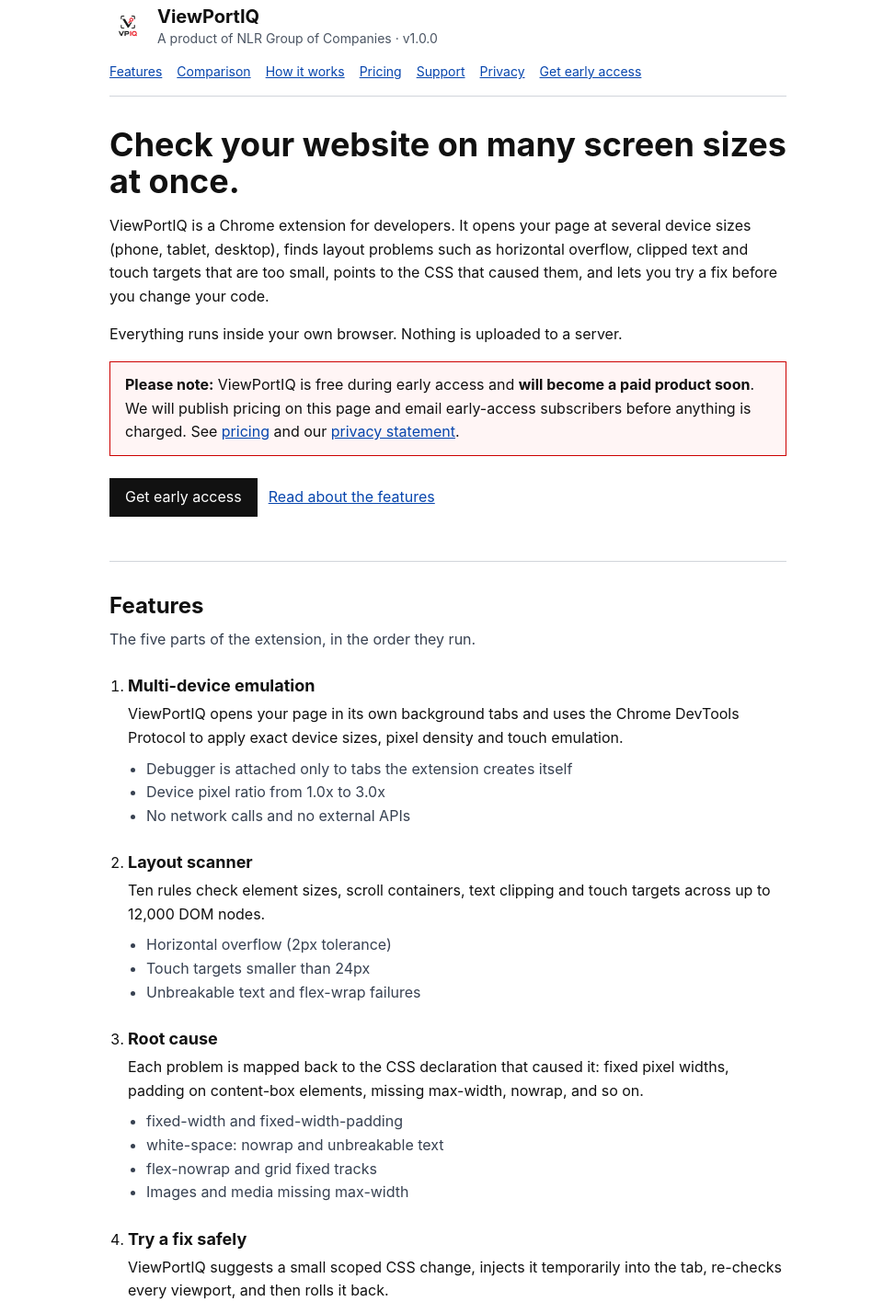
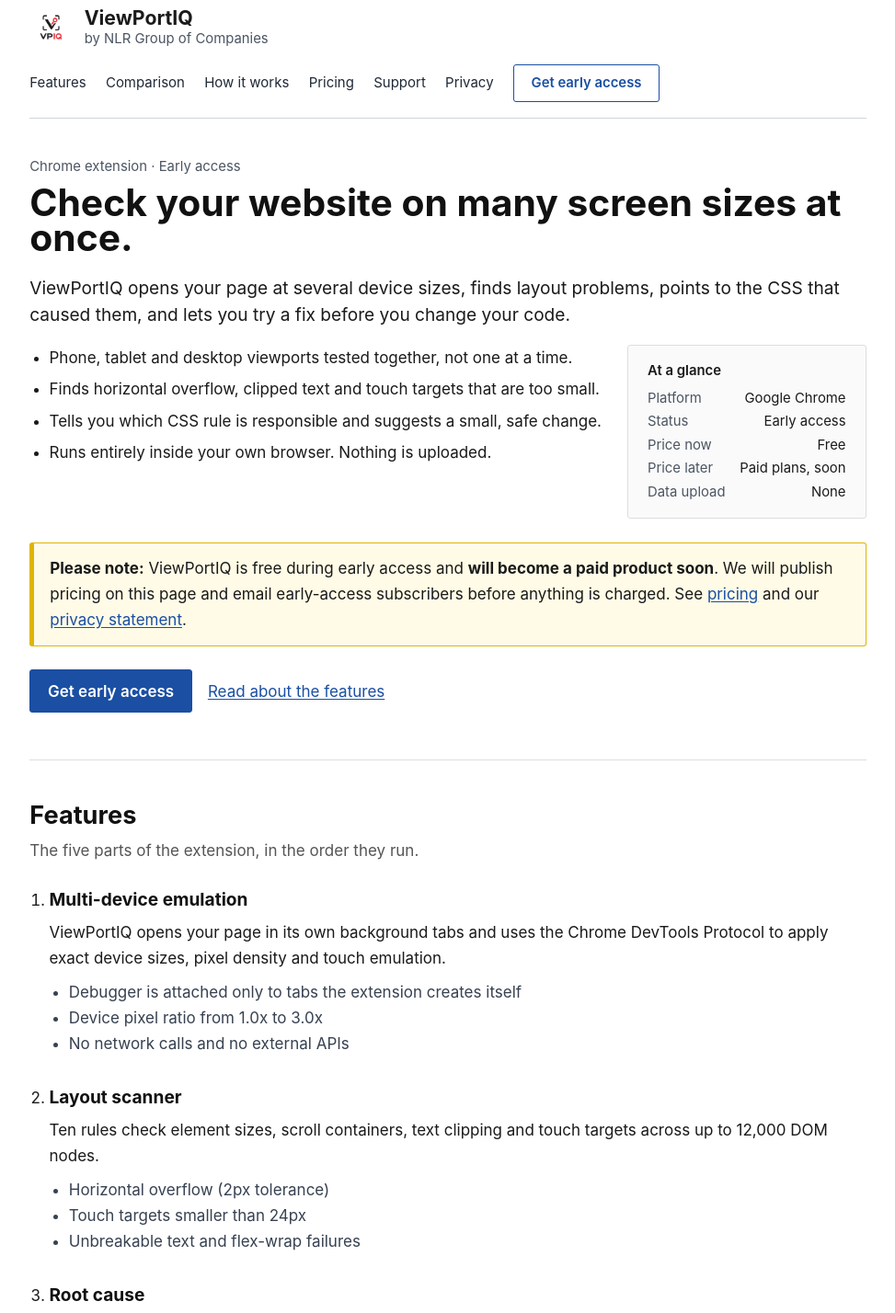
Before and after one commit to NLR-2007/viewportiqnlr, a React (Vite) app: page / in a window 1280 px wide. Shown: the part 20-1448 px from the top of the page at 92% size, without its empty margins (153-1126 px from the left). Built offline with nearby package versions, Linux system fonts and the light colour scheme.

Commit message:
Improve the plain design: typography, header, at-a-glance panel, pricing table, footer
Also scroll to the anchor on first load so direct links like /#pricing work.

Co-Authored-By: Claude Opus 5 <noreply@anthropic.com>

```diff
--- a/src/App.tsx
+++ b/src/App.tsx
@@ -34,11 +34,13 @@ export const App: React.FC = () => {
       }
     };
     window.addEventListener('hashchange', onHashChange);
+    // On a fresh load the browser jumps to the anchor before React has rendered, so do it again now.
+    onHashChange();
     return () => window.removeEventListener('hashchange', onHashChange);
   }, []);
 
   return (
-    <div className="max-w-3xl mx-auto px-4 py-6">
+    <div className="max-w-4xl mx-auto px-5 py-6">
       <Header />
       <main>
         {route === 'privacy' ? (
--- a/src/components/ArchitectureDeck.tsx
+++ b/src/components/ArchitectureDeck.tsx
@@ -29,9 +29,9 @@ const steps = [
 
 export const ArchitectureDeck: React.FC = () => {
   return (
-    <section id="architecture" className="mb-12 border-t border-gray-300 pt-8">
-      <h2 className="text-2xl mb-2">How it works</h2>
-      <p className="mb-6 text-gray-700">
+    <section id="architecture" className="section">
+      <h2 className="section-title">How it works</h2>
+      <p className="section-lead">
         Built for Chrome (Manifest V3). Each step is a separate module.
       </p>
 
--- a/src/components/CtaSection.tsx
+++ b/src/components/CtaSection.tsx
@@ -12,16 +12,12 @@ export const CtaSection: React.FC = () => {
   };
 
   return (
-    <section id="early-access" className="mb-12 border-t border-gray-300 pt-8">
-      <h2 className="text-2xl mb-4">Get early access</h2>
-
-      <p className="mb-4">
-        The Chrome Web Store release is not out yet. Leave your email and we will send you the install
-        link when it is ready, and let you know before pricing starts.
-      </p>
+    <section id="early-access" className="section">
+      <h2 className="section-title">Get early access</h2>
+      <p className="section-lead">Be first to get the install link, and hear about pricing before it starts.</p>
 
       {submitted ? (
-        <p className="border border-gray-400 bg-gray-50 px-4 py-3">
+        <p className="panel">
           Thanks — we have added <strong>{email}</strong> to the list. We will email you when the
           extension is available.
         </p>
--- a/src/components/FeatureShowcase.tsx
+++ b/src/components/FeatureShowcase.tsx
@@ -52,14 +52,14 @@ const features = [
 
 export const FeatureShowcase: React.FC = () => {
   return (
-    <section id="features" className="mb-12 border-t border-gray-300 pt-8">
-      <h2 className="text-2xl mb-2">Features</h2>
-      <p className="mb-6 text-gray-700">The five parts of the extension, in the order they run.</p>
+    <section id="features" className="section">
+      <h2 className="section-title">Features</h2>
+      <p className="section-lead">The five parts of the extension, in the order they run.</p>
 
-      <ol className="list-decimal pl-5 space-y-6">
+      <ol className="list-decimal pl-5 space-y-7">
         {features.map((f) => (
           <li key={f.title}>
-            <h3 className="text-lg mb-1">{f.title}</h3>
+            <h3 className="text-lg mb-1.5">{f.title}</h3>
             <p className="mb-2">{f.description}</p>
             <ul className="list-disc pl-5 text-gray-700">
               {f.details.map((d) => (
--- a/src/components/Footer.tsx
+++ b/src/components/Footer.tsx
@@ -3,18 +3,34 @@ import { PRIVACY_CONTACT_EMAIL } from '../pages/PrivacyStatement';
 
 export const Footer: React.FC = () => {
   return (
-    <footer className="border-t border-gray-300 pt-6 text-sm text-gray-700">
-      <p className="mb-2">
-        <strong>ViewPortIQ</strong> — a Chrome extension by NLR Group of Companies. Free during early
-        access; will become a paid product soon.
-      </p>
+    <footer className="border-t border-gray-300 pt-8 mt-4 text-[15px] text-gray-700">
+      <div className="grid sm:grid-cols-3 gap-8 mb-8">
+        <div className="sm:col-span-1">
+          <p className="font-semibold text-gray-900 mb-1">ViewPortIQ</p>
+          <p className="mb-2">A Chrome extension by NLR Group of Companies.</p>
+          <p className="text-sm">Free during early access. Will become a paid product soon.</p>
+        </div>
 
-      <p className="mb-2">
-        <a href="#/privacy">Privacy statement</a> · <a href="#/support">Support</a> ·{' '}
-        <a href="#pricing">Pricing</a> · <a href={`mailto:${PRIVACY_CONTACT_EMAIL}`}>{PRIVACY_CONTACT_EMAIL}</a>
-      </p>
+        <div>
+          <p className="font-semibold text-gray-900 mb-1">Pages</p>
+          <ul className="list-none p-0 m-0 space-y-1">
+            <li><a href="#features">Features</a></li>
+            <li><a href="#pricing">Pricing</a></li>
+            <li><a href="#/support">Support</a></li>
+            <li><a href="#/privacy">Privacy statement</a></li>
+          </ul>
+        </div>
 
-      <p>© NLR Group of Companies. All rights reserved.</p>
+        <div>
+          <p className="font-semibold text-gray-900 mb-1">Contact</p>
+          <p className="mb-1">
+            <a href={`mailto:${PRIVACY_CONTACT_EMAIL}`}>{PRIVACY_CONTACT_EMAIL}</a>
+          </p>
+          <p className="text-sm">We usually reply within two business days.</p>
+        </div>
+      </div>
+
+      <p className="text-sm border-t border-gray-200 pt-4">© NLR Group of Companies. All rights reserved.</p>
     </footer>
   );
 };
--- a/src/components/Header.tsx
+++ b/src/components/Header.tsx
@@ -11,24 +11,28 @@ const navLinks = [
 
 export const Header: React.FC = () => {
   return (
-    <header className="border-b border-gray-300 pb-4 mb-8">
-      <a href="#/" className="flex items-center gap-3 no-underline text-inherit">
-        <img src="/logo.png" alt="ViewPortIQ logo" className="w-10 h-10" />
+    <header className="border-b border-gray-300 pb-4 mb-10 flex flex-wrap items-center justify-between gap-4">
+      <a href="#/" className="flex items-center gap-3 no-underline text-inherit hover:text-inherit">
+        <img src="/logo.png" alt="ViewPortIQ logo" className="w-11 h-11" />
         <span>
-          <span className="block text-xl font-bold">ViewPortIQ</span>
-          <span className="block text-sm text-gray-600">A product of NLR Group of Companies · v1.0.0</span>
+          <span className="block text-xl font-bold leading-tight">ViewPortIQ</span>
+          <span className="block text-sm text-gray-600">by NLR Group of Companies</span>
         </span>
       </a>
 
-      <nav className="mt-4 text-sm">
-        <ul className="flex flex-wrap gap-x-4 gap-y-1 list-none p-0 m-0">
+      <nav className="text-[15px]">
+        <ul className="flex flex-wrap items-center gap-x-5 gap-y-1 list-none p-0 m-0">
           {navLinks.map((link) => (
             <li key={link.href}>
-              <a href={link.href}>{link.label}</a>
+              <a href={link.href} className="text-gray-800 no-underline hover:underline">
+                {link.label}
+              </a>
             </li>
           ))}
           <li>
-            <a href="#early-access">Get early access</a>
+            <a href="#early-access" className="btn-outline text-sm py-1.5 px-3">
+              Get early access
+            </a>
           </li>
         </ul>
       </nav>
--- a/src/components/HeroSection.tsx
+++ b/src/components/HeroSection.tsx
@@ -3,20 +3,51 @@ import React from 'react';
 export const HeroSection: React.FC = () => {
   return (
     <section className="mb-12">
-      <h1 className="text-3xl sm:text-4xl mb-4">
+      <p className="text-sm text-gray-600 mb-2">Chrome extension · Early access</p>
+
+      <h1 className="text-3xl sm:text-[2.4rem] mb-5">
         Check your website on many screen sizes at once.
       </h1>
 
-      <p className="mb-4">
-        ViewPortIQ is a Chrome extension for developers. It opens your page at several device sizes
-        (phone, tablet, desktop), finds layout problems such as horizontal overflow, clipped text and
-        touch targets that are too small, points to the CSS that caused them, and lets you try a fix
-        before you change your code.
+      <p className="mb-4 text-lg">
+        ViewPortIQ opens your page at several device sizes, finds layout problems, points to the CSS
+        that caused them, and lets you try a fix before you change your code.
       </p>
 
-      <p className="mb-4">
-        Everything runs inside your own browser. Nothing is uploaded to a server.
-      </p>
+      <div className="grid sm:grid-cols-[1fr_260px] gap-6 items-start mb-6">
+        <ul className="list-disc pl-5 space-y-1.5">
+          <li>Phone, tablet and desktop viewports tested together, not one at a time.</li>
+          <li>Finds horizontal overflow, clipped text and touch targets that are too small.</li>
+          <li>Tells you which CSS rule is responsible and suggests a small, safe change.</li>
+          <li>Runs entirely inside your own browser. Nothing is uploaded.</li>
+        </ul>
+
+        <aside className="panel text-sm">
+          <p className="font-semibold mb-2">At a glance</p>
+          <dl className="space-y-1">
+            <div className="flex justify-between gap-3">
+              <dt className="text-gray-600">Platform</dt>
+              <dd>Google Chrome</dd>
+            </div>
+            <div className="flex justify-between gap-3">
+              <dt className="text-gray-600">Status</dt>
+              <dd>Early access</dd>
+            </div>
+            <div className="flex justify-between gap-3">
+              <dt className="text-gray-600">Price now</dt>
+              <dd>Free</dd>
+            </div>
+            <div className="flex justify-between gap-3">
+              <dt className="text-gray-600">Price later</dt>
+              <dd>Paid plans, soon</dd>
+            </div>
+            <div className="flex justify-between gap-3">
+              <dt className="text-gray-600">Data upload</dt>
+              <dd>None</dd>
+            </div>
+          </dl>
+        </aside>
+      </div>
 
       <p className="notice mb-6">
         <strong>Please note:</strong> ViewPortIQ is free during early access and{' '}
@@ -25,8 +56,8 @@ export const HeroSection: React.FC = () => {
         <a href="#pricing">pricing</a> and our <a href="#/privacy">privacy statement</a>.
       </p>
 
-      <p>
-        <a href="#early-access" className="btn mr-3">Get early access</a>
+      <p className="flex flex-wrap items-center gap-4">
+        <a href="#early-access" className="btn">Get early access</a>
         <a href="#features">Read about the features</a>
       </p>
     </section>
--- a/src/components/PricingPrivacySection.tsx
+++ b/src/components/PricingPrivacySection.tsx
@@ -2,21 +2,43 @@ import React from 'react';
 
 export const PricingPrivacySection: React.FC = () => {
   return (
-    <section id="pricing" className="mb-12 border-t border-gray-300 pt-8">
-      <h2 className="text-2xl mb-4">Pricing</h2>
+    <section id="pricing" className="section">
+      <h2 className="section-title">Pricing</h2>
+      <p className="section-lead">What it costs now, and what will change.</p>
 
       <p className="notice mb-4">
         <strong>ViewPortIQ is free during early access and will become a paid product soon.</strong>
       </p>
 
-      <ul className="list-disc pl-5 mb-8 space-y-1">
-        <li>Free to use while we are in early access. No card required.</li>
-        <li>Once the extension is published on the Chrome Web Store it will move to paid plans.</li>
-        <li>Prices will be published on this page before they take effect.</li>
-        <li>Early-access subscribers will be emailed before any charge is introduced. Nothing is billed automatically.</li>
+      <table className="mb-4 text-[15px]">
+        <thead>
+          <tr>
+            <th>Period</th>
+            <th>Price</th>
+            <th>Notes</th>
+          </tr>
+        </thead>
+        <tbody>
+          <tr>
+            <td className="font-semibold">Early access (now)</td>
+            <td>Free</td>
+            <td>No card required. Full feature set.</td>
+          </tr>
+          <tr>
+            <td className="font-semibold">After Chrome Web Store launch</td>
+            <td>Paid plans</td>
+            <td>Prices will be published here before they take effect.</td>
+          </tr>
+        </tbody>
+      </table>
+
+      <ul className="list-disc pl-5 mb-10 space-y-1">
+        <li>Early-access subscribers will be emailed before any charge is introduced.</li>
+        <li>Nothing is billed automatically; you will always be asked to opt in.</li>
       </ul>
 
-      <h2 id="privacy" className="text-2xl mb-4">Privacy, in short</h2>
+      <h2 id="privacy" className="section-title">Privacy, in short</h2>
+      <p className="section-lead">The full statement is linked below; this is the summary.</p>
 
       <ul className="list-disc pl-5 mb-4 space-y-1">
         <li>Your pages are analysed on your own computer. Nothing is uploaded to us or to anyone else.</li>
--- a/src/components/SpecComparison.tsx
+++ b/src/components/SpecComparison.tsx
@@ -25,9 +25,9 @@ const rows = [
 
 export const SpecComparison: React.FC = () => {
   return (
-    <section id="specs" className="mb-12 border-t border-gray-300 pt-8">
-      <h2 className="text-2xl mb-2">Compared with doing it by hand</h2>
-      <p className="mb-6 text-gray-700">What changes when you use the extension.</p>
+    <section id="specs" className="section">
+      <h2 className="section-title">Compared with doing it by hand</h2>
+      <p className="section-lead">What changes when you use the extension.</p>
 
       <div className="overflow-x-auto">
         <table className="text-sm">
--- a/src/index.css
+++ b/src/index.css
@@ -6,9 +6,10 @@
 @layer base {
   html {
     font-family: -apple-system, BlinkMacSystemFont, "Segoe UI", Roboto, Helvetica, Arial, sans-serif;
-    color: #111;
+    font-size: 17px;
+    color: #1a1a1a;
     background: #fff;
-    line-height: 1.6;
+    line-height: 1.65;
   }
 
   body {
@@ -16,23 +17,28 @@
   }
 
   a {
-    color: #0645ad;
+    color: #1a4fa3;
     text-decoration: underline;
+    text-underline-offset: 2px;
   }
 
   a:hover {
-    color: #0b0080;
+    color: #0d2f66;
   }
 
   h1, h2, h3 {
     line-height: 1.25;
     font-weight: 700;
+    color: #111;
   }
 
   code {
     font-family: Consolas, "Courier New", monospace;
-    background: #f4f4f4;
-    padding: 0 0.25em;
+    font-size: 0.92em;
+    background: #f2f2f2;
+    border: 1px solid #e0e0e0;
+    padding: 0 0.3em;
+    border-radius: 3px;
   }
 
   table {
@@ -41,20 +47,30 @@
   }
 
   th, td {
-    border: 1px solid #ccc;
-    padding: 0.5rem 0.75rem;
+    border: 1px solid #d9d9d9;
+    padding: 0.6rem 0.8rem;
     text-align: left;
     vertical-align: top;
   }
 
   th {
-    background: #f4f4f4;
+    background: #f2f2f2;
+  }
+
+  tbody tr:nth-child(even) td {
+    background: #fafafa;
   }
 
   input[type="email"] {
     border: 1px solid #999;
-    padding: 0.4rem 0.6rem;
+    padding: 0.5rem 0.7rem;
     font: inherit;
+    border-radius: 3px;
+  }
+
+  input[type="email"]:focus {
+    outline: 2px solid #1a4fa3;
+    outline-offset: 1px;
   }
 
   button {
@@ -62,39 +78,71 @@
   }
 }
 
-/* A single plain button style */
+/* Buttons */
 .btn {
   display: inline-block;
-  border: 1px solid #111;
-  background: #111;
+  border: 1px solid #1a4fa3;
+  background: #1a4fa3;
   color: #fff;
-  padding: 0.45rem 1rem;
+  padding: 0.5rem 1.1rem;
+  border-radius: 3px;
   text-decoration: none;
   cursor: pointer;
+  font-weight: 600;
 }
 
 .btn:hover {
-  background: #333;
+  background: #0d2f66;
+  border-color: #0d2f66;
   color: #fff;
 }
 
 .btn-outline {
   display: inline-block;
-  border: 1px solid #111;
+  border: 1px solid #1a4fa3;
   background: #fff;
-  color: #111;
-  padding: 0.45rem 1rem;
+  color: #1a4fa3;
+  padding: 0.5rem 1.1rem;
+  border-radius: 3px;
   text-decoration: none;
   cursor: pointer;
+  font-weight: 600;
 }
 
 .btn-outline:hover {
-  background: #f4f4f4;
-  color: #111;
+  background: #eef3fb;
 }
 
+/* Note box, like a printed notice */
 .notice {
-  border: 1px solid #c00;
-  background: #fff5f5;
-  padding: 0.75rem 1rem;
+  border: 1px solid #e0b400;
+  border-left-width: 5px;
+  background: #fffbe6;
+  padding: 0.8rem 1rem;
+  border-radius: 3px;
 }
+
+/* Quiet grey panel */
+.panel {
+  border: 1px solid #ddd;
+  background: #fafafa;
+  padding: 1rem 1.25rem;
+  border-radius: 3px;
+}
+
+/* Section rhythm */
+.section {
+  padding-top: 2.5rem;
+  margin-bottom: 2.5rem;
+  border-top: 1px solid #ddd;
+}
+
+.section-title {
+  font-size: 1.6rem;
+  margin-bottom: 0.4rem;
+}
+
+.section-lead {
+  color: #555;
+  margin-bottom: 1.5rem;
+}
--- a/src/pages/PrivacyStatement.tsx
+++ b/src/pages/PrivacyStatement.tsx
@@ -14,7 +14,7 @@ export const PrivacyStatement: React.FC = () => {
   }, []);
 
   return (
-    <article className="mb-12">
+    <article className="mb-12 max-w-3xl">
       <p className="mb-6 text-sm">
         <a href="#/">← Back to home</a>
       </p>
--- a/src/pages/SupportPage.tsx
+++ b/src/pages/SupportPage.tsx
@@ -46,7 +46,7 @@ export const SupportPage: React.FC = () => {
   );
 
   return (
-    <article className="mb-12">
+    <article className="mb-12 max-w-3xl">
       <p className="mb-6 text-sm">
         <a href="#/">← Back to home</a>
       </p>
```
